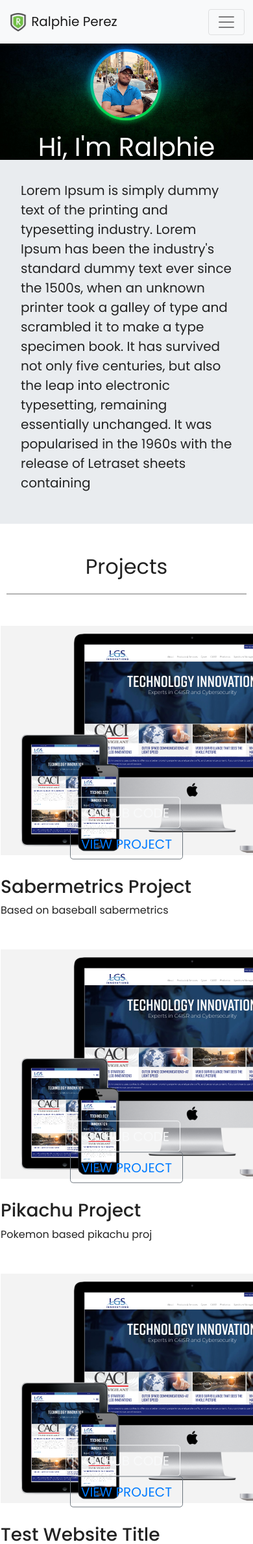
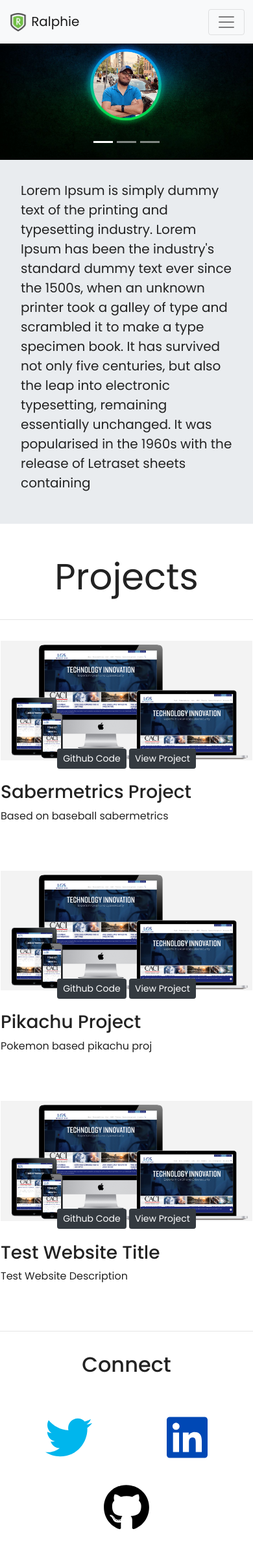
Before and after one commit to ralphiecodes/my_portfolio, a Django app: page / in a window 390 px wide; the page is wider, and only the part inside the window is pictured. Shown: the top 2376 px of that part at 65% size. Run offline with Django 3.2, Linux system fonts and the light colour scheme; data comes from the database, SQL or seed files in the repository; both versions use the stored data as it was after the commit; some libraries are stand-ins or nearby versions.

Commit message:
I pretty much fixed every bug today go me

```diff
--- a/personal_portfolio/settings.py
+++ b/personal_portfolio/settings.py
@@ -40,6 +40,7 @@ INSTALLED_APPS = [
     'django.contrib.staticfiles',
     'blog',
     'portfolio',
+
 ]
 
 MIDDLEWARE = [
@@ -131,7 +132,6 @@ DEFAULT_AUTO_FIELD = 'django.db.models.BigAutoField'
 MEDIA_URL = '/media/'
 MEDIA_ROOT = BASE_DIR / 'media'
 STATIC_URL = '/static/'
-STATIC_ROOT =os.path.join(BASE_DIR, '/')
 STATICFILES_DIRS = [
     os.path.join(BASE_DIR, 'static'),
 ]
--- a/portfolio/static/custom.css
+++ b/portfolio/static/custom.css
@@ -7,6 +7,31 @@ html, body {
     color: #222
 
 }
+.img-wrapper {
+    position: relative;
+}
+
+.img-responsive {
+    width: 100%;
+    height: auto;
+}
+
+.img-overlay {
+    position: absolute;
+    top: 0;
+    bottom: 0;
+    left: 0;
+    right: 0;
+    text-align: center;
+}
+
+.img-overlay:before {
+    content: ' ';
+    display: block;
+    /* adjust 'height' to position overlay content vertically */
+    height: 90%;
+}
+
 .navbar{
     padding: .8rem
 }
@@ -47,40 +72,21 @@ html, body {
     border-radius: 0;
 }
 
-.padding{
-    padding-bottom: 2rem;
-}
-
-.projects{
-    width:  75%;
-    margin: 0 auto ;
-    border: 1rem;
-
-}
-.projects-hr {
-    border-top: 2px solid #b4b4b4;
-    width: 95%;
-    margin-top: .3rem;
-    margin-bottom: 1rem;
-    padding-top: 1rem;
-
-}
-
 .social a{
     font-size: 4.5em;
     padding: 3rem;
 
 }
 .fa-twitter{
-    color: #00aced
+    color: #00b6ed;
 }
 
 .fa-linkedin{
-    color: #0077b5
+    color: #0048b5;
 
 }
 .fa-github{
-    color: black;
+    color: #000000;
 }
 
 .fa-twitter:hover,
@@ -101,62 +107,53 @@ footer a{
 }
 
 /*---Media Queries --*/
-
-@media (max-width: 992px){
-    .social a{
-        font-size: 4em;
-        padding: 2rem;
-    }
-}
-
-@media(max-width: 768px){
-
-
-.carousel-caption {
-   top: 35%;
-}
-
-.carousel-caption h1{
-        font-size: 350%;
-
-    }
-
-.carousel-caption h3 {
-        font-size:140%;
-        font-weight: 400;
-        padding-bottom: .2rem;
-    }
-.display-4 {
-    font-size: 200%;
-}
-
-.social a {
-    font-size: 2.5em;
-    padding: 1.2rem;
+@media only screen
+    and (device-width : 375px)
+    and (device-height : 812px)
+    and (-webkit-device-pixel-ratio : 3) {
+        .footercontainer {
+            height: 70%;
            }
 
     }
 
-@media (max-width: 576px){
-.carousel-caption{
-    top:40%;
+@media only screen
+    and (device-width : 375px)
+    and (device-height : 667px)
+    and (-webkit-device-pixel-ratio : 2) {
+        .footercontainer {
+            height: 65%;
            }
-.carousel-caption h1 {
-    font-size: 250%
     }
-.carousel-caption h3{
-    font-size: 110%;
+ @media only screen
+    and (device-width : 414px)
+    and (device-height : 736px)
+    and (-webkit-device-pixel-ratio : 3) {
+        .footercontainer {
+            height: 65%;
+           }
+    }
+    @media only screen
+    and (min-device-width: 768px)
+    and (max-device-width: 1024px)
+    and (-webkit-min-device-pixel-ratio: 1) {
 
+          .footercontainer {
+            height: 75%;
            }
-.carousel-indicators {
-    display: none;
   }
-.display-4{
-    font-size: 2em;
-    padding: .7rem;
+  @media only screen
+  and (min-device-width: 768px)
+  and (max-device-width: 1024px)
+  and (-webkit-min-device-pixel-ratio: 2) {
+    .footercontainer {
+        height: 80%;
        }
 
 }
+
+
+
 /*---Firefox Bug Fix --*/
 .carousel-item {
   transition: -webkit-transform 0.5s ease;
@@ -165,8 +162,7 @@ footer a{
   -webkit-backface-visibility: visible;
   backface-visibility: visible;
 }
-/*--- Fixed Background Image --*/
-figure {
+.figure {
     position: relative;
     width: 100%;
     height: 60%;
@@ -200,9 +196,6 @@ figure {
   }
 
 
-
-
-
 /*
 Extra small (xs) devices (portrait phones, less than 576px)
 No media query since this is the default in Bootstrap
--- a/portfolio/templates/portfolio/base.html
+++ b/portfolio/templates/portfolio/base.html
@@ -12,14 +12,14 @@
 	<script src="https://cdnjs.cloudflare.com/ajax/libs/popper.js/1.12.9/umd/popper.min.js"></script>
 	<script src="https://maxcdn.bootstrapcdn.com/bootstrap/4.0.0/js/bootstrap.min.js"></script>
 	<script src="https://use.fontawesome.com/releases/v5.0.8/js/all.js"></script>
-  <link rel="stylesheet" type="text/css" href="{% static 'custom.css' %}" />
+  <link rel="stylesheet" type="text/css" href="{% static 'custom.css' %}"/>
 </head>
 <body>
 <nav class = "navbar navbar-expand-md navbar-light bg-light sticky-top">
   <div class="container-fluid">
     <a class="navbar-brand" href="{% url 'home' %}">
       <img src="{% static "/logo.png" %}" width="30" height="30" alt="Ralph's Logo">
-      Ralphie Perez </a>
+      Ralphie</a>
         <button class="navbar-toggler" type="button" data-toggle="collapse" data-target="#navbarResponsive">
               <span class="navbar-toggler-icon"></span>
           </button>
--- a/portfolio/templates/portfolio/home.html
+++ b/portfolio/templates/portfolio/home.html
@@ -8,7 +8,7 @@
 <html lang="en">
 
 <body>
-<div class="huge">
+
 <div id="slides" class="carousel slide" data-ride="carousel">
 <ul class="carousel-indicators">
     <li data-target="#slides" data-slide-to="0" class="active"></li>
@@ -18,7 +18,7 @@
 <div class="carousel-inner">
     <div class="carousel-item active" >
       <img src="{% static '/ralphie_python.png' %}">
-        <div class="carousel-caption">
+        <div class="carousel-caption d-none d-md-block">
           <h1 class="display-2"> <b>Hi, I'm Ralphie </b></h1>
 
         </div>
@@ -30,7 +30,7 @@
       <img src="{% static '/ralphie_python.png' %}">
     </div>
 </div>
-</div>
+
 
 </div>
 <div class="container-fluid">
@@ -49,30 +49,31 @@
 </div>
 
 
-<div class="container-fluid">
+<div class="container">
   <div class="row projects text-center">
     <div class="col-12">
       <h12 class="display-4"> <b>Projects </b></h1>
     </div>
   </div>
 </div>
-        <hr class="projects-hr">
+
+<hr class="projects-hr">
+
 {% for project in projects %}
   <div class="row">
     <div class="col-md-6">
       {% if project.url %}
+          <div class="img-wrapper">
+            <img src="{{ project.image.url}}" class="img-responsive" >
 
+                <div class="img-overlay">
+                  <button type="button" class="btn btn-dark btn-sm" >  <a href="{{ project.url }}" style="color: #FFFFFF; text-decoration: none;" > Github Code</a></button>
+                  <button type="button" class="btn btn-dark btn-sm">
+                  <a href="{{ project.url }}" style="color: #FFFFFF; text-decoration: none;" >  View Project </a>
+                  </button>
+                </div>
 
-            <img src="{{ project.image.url}}" >
-              <div class="carousel-caption">
-                <button type="button" class="btn btn-outline-light btn-lg"> GITHUB CODE </button>
-
-                <button type="button" class="btn btn-outline-secondary btn-lg">
-                <a href="{{ project.url }}"> VIEW PROJECT  </a>
-                </button>
-
-      </div>
-
+            </div>
       {% else %}
         <img src="{{ project.image.url }}">
       {% endif %}
@@ -83,7 +84,7 @@
         <p>{{ project.description }}</p>
     </div>
   </div>
-
+<br>
 {% endfor %}
 
 
@@ -95,24 +96,23 @@
         <h2> Connect </h2>
     </div>
     <div class="col-12 social padding">
-      <a href="https://www.linkedin.com/in/ralphie00/"><i class="fab fa-twitter"></i></a>
-      <a href="https://twitter.com/ralphiecodes"><i class="fab fa-linkedin"> </i></a>
-      <a href="https://github.com/ralphiecodes"><i class="fab fa-github"> </i></a>
+      <a href="https://twitter.com/ralphiecodes"> <i class="fab fa-twitter"> </i> </a>
+      <a href="https://www.linkedin.com/in/ralphie00"> <i class="fab fa-linkedin"> </i></a>
+      <a href="https://github.com/ralphiecodes"> <i class="fab fa-github"> </i></a>
     </div>
   </div>
 </div>
 
 
-
-<footer>
+<footer class="footercontainer">
 <div class="container-fluid padding">
     <div class="row text-center padding">
       <div class="col-12">
           <h1> Contact Me! </h1>
 
-          <p> Ralphie Perez </p>
-          <p> 917-603-0350</p>
-          <p> ralphperez88@gmail.com </p>
+          <p> Ralphie </p>
+          <p> 123-345-5678</p>
+          <p> blah@blah.com </p>
       </div>
 
       <div class="col-12">
```
Also changed, not shown: blog/templates/blog/all_blogs.html (+9 -5 lines), db.sqlite3, media/portfolio/images/test1.png (added), media/portfolio/images/test2.jpeg (added), media/portfolio/images/test3.png (added), media/portfolio/images/test3_7HjK4lO.png (added), media/portfolio/images/test3_96MdvsG.png (added), portfolio/static/test1.png (added), portfolio/static/test2.jpeg (added), portfolio/static/test3.png (added), portfolio/static/test4.png (added). Lines whose indentation alone changed are shown as unchanged.
